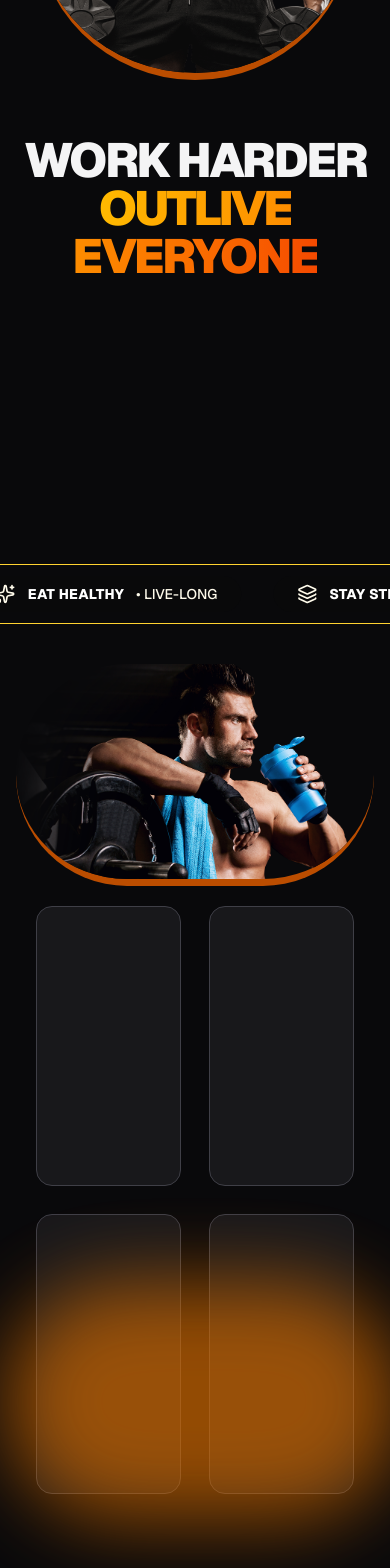
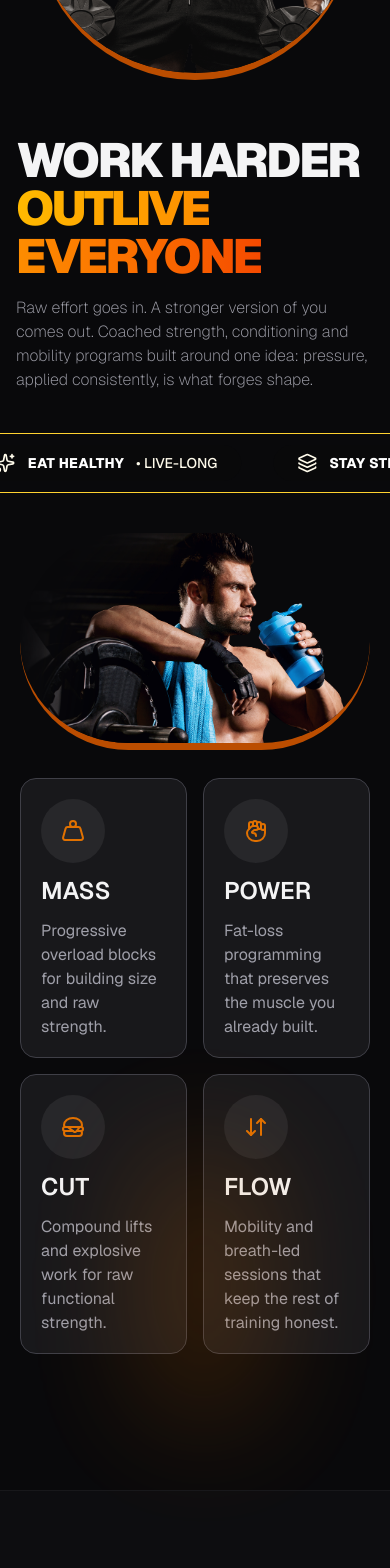
Before and after one commit to whoadarsh123/Personalized-Fitness, a Next.js app in the folder The-Forge-UI/: page / in a window 390 px wide. Shown: the part 340-1908 px from the top of the page. Built offline with nearby package versions, Linux system fonts and the light colour scheme.

Commit message:
this is the commit after i adding some cards and motions in mobile view

```diff
--- a/The-Forge-UI/app/page.js
+++ b/The-Forge-UI/app/page.js
@@ -7,7 +7,7 @@ import GymImage2 from "./images/GymImage2.png";
 import NextImage from 'next/image';
 import { useState } from "react";
 import Link from "next/link";
-import { MousePointer2, Sparkles, Cpu, Code, Layers } from "lucide-react";
+import { MousePointer2, Sparkles, Cpu, Code, Layers, Weight , HandFist, Hamburger, ArrowDownUp} from "lucide-react";
 
 const items = [
   { name: "STAY STRONG", icon: Layers, text: "THINK-GREAT" },
@@ -17,11 +17,12 @@ const items = [
 ];
 
 const lisItem = [
-  { name: 'Weight gain', icon: MousePointer2, href: "/services" },
-  { name: 'Weight loss', icon: MousePointer2, href: "/services" },
-  { name: 'Strength gain', icon: MousePointer2, href: "/services" },
-  { name: 'Yoga training', icon: MousePointer2, href: "/services" }
+  { name: 'MASS', icon: Weight, description: "Progressive overload blocks for building size and raw strength.", href: "/services" },
+  { name: 'POWER', icon: HandFist, description:"Fat-loss programming that preserves the muscle you already built.", href: "/services" },
+  { name: 'CUT', icon: Hamburger, description:"Compound lifts and explosive work for raw functional strength.", href: "/services" },
+  { name: 'FLOW', icon: ArrowDownUp, description: "Mobility and breath-led sessions that keep the rest of training honest.", href: "/services" }
 ];
+
 const duplicatedItems = [...items, ...items, ...items, ...items];
 
 export default function GymLanding() {
@@ -29,7 +30,7 @@ export default function GymLanding() {
   return (
     <div className="bg-zinc-950  text-zinc-100 min-h-screen font-sans overflow-x-hidden selection:bg-amber-500 selection:text-black">
       <Navbar />
-      <section className="relative min-h-screen flex flex-col gap-10 top-25 md:flex-row items-center justify-start px-4 md:px-8 border-b border-zinc-900">
+      <section className="relative min-h-auto flex flex-col gap-10 top-25 md:flex-row items-center justify-start px-4 md:px-8 border-b border-zinc-900">
         <div className="absolute inset-0  from-amber-500/10 via-transparent to-transparent pointer-events-none" />
         <motion.div
           initial={{ opacity: 0, x: -100 }}
@@ -37,17 +38,18 @@ export default function GymLanding() {
           transition={{ duration: 0.5 }}>
           <NextImage src={GymImage2} alt="#" className="size-80 border-b-7 rounded-full mb-4 border-b-amber-700 md:size-fit" />
         </motion.div>
-        <div className="max-w-3xl text-center z-10">
+        <div className="max-w-3xl text-start md:text-center z-10">
           <motion.h1
             initial={{ opacity: 0, y: 30 }}
             animate={{ opacity: 1, y: 0 }}
             transition={{ duration: 0.8, delay: 0.2 }}
-            className="text-5xl md:text-8xl font-black tracking-tighter uppercase mb-6">
+            className="text-5xl md:text-8xl font-black tracking-tighter uppercase mb-4">
             WORK HARDER<br />
             <span className="text-transparent bg-clip-text bg-gradient-to-r from-amber-400 to-orange-600">
               OUTLIVE EVERYONE
             </span>
           </motion.h1>
+          <div className="text-zinc-400 md:text-xl font-extralight mb-20" >Raw effort goes in. A stronger version of you comes out. Coached strength, conditioning and mobility programs built around one idea: pressure, applied consistently, is what forges shape.</div>
         </div>
 
       </section>
@@ -82,11 +84,18 @@ export default function GymLanding() {
           })}
 
         </motion.div>
-        <div className="md:h-fit mt-10 md:w-full px-2 items-center flex flex-col text-center ">
+        <div className="md:h-fit mt-10 md:w-full px-3 items-center flex flex-col text-center ">
           <NextImage className="h-auto border-b-7 rounded-full border-b-amber-700 object-cover" src={BodyBuilder} alt="#" />
-          <div className="grid grid-cols-2 md:grid-cols-4 w-full h-100 items-end sm:grid-cols-2 p-5 gap-7">
+          <div className="grid grid-cols-2 md:grid-cols-4 w-full h-100 items-end sm:grid-cols-2 pt-7 gap-4">
               {lisItem.map((item, idx)=>{
-            return <motion.div initial={{y:0}} whileHover={{y:-10 }} key={idx} className="border border-zinc-700 hover:border-amber-600 bg-zinc-900 w-auto h-70 rounded-2xl "></motion.div>
+                const Icon = item.icon;
+            return (<motion.div initial={{y:0}} whileHover={{y:-10 }} key={idx} className="border border-zinc-700 hover:border-amber-600 bg-zinc-900 w-auto h-70 rounded-2xl">
+              <div className="flex p-5 flex-col gap-3 items-start text-start">
+                <div className="bg-zinc-800 p-5 rounded-full"><Icon className="text-amber-600"/></div>
+                <h1 className="text-2xl font-semibold">{item.name}</h1>
+                <h2 className="text-zinc-400">{item.description}</h2>
+              </div>
+            </motion.div>);
            })}
           </div>
 
@@ -95,8 +104,8 @@ export default function GymLanding() {
         <motion.div
           animate={{ y: [0, -20, 0], x: [30, -60, 30] }}
           transition={{ duration: 5, ease: "easeInOut", repeat: Infinity, }}
-          className="relative w-100 h-60 flex justify-center items-center opacity-80 rounded-full">
-          <div className="absolute inset-0 bg-amber-600 blur-2xl opacity-80 rounded-full" />
+          className="relative w-[30%] h-70 flex justify-center items-center opacity-80 rounded-full">
+          <div className="absolute inset-0  bg-amber-600 blur-3xl opacity-30 rounded-full" />
         </motion.div>
       </section>
 
```
